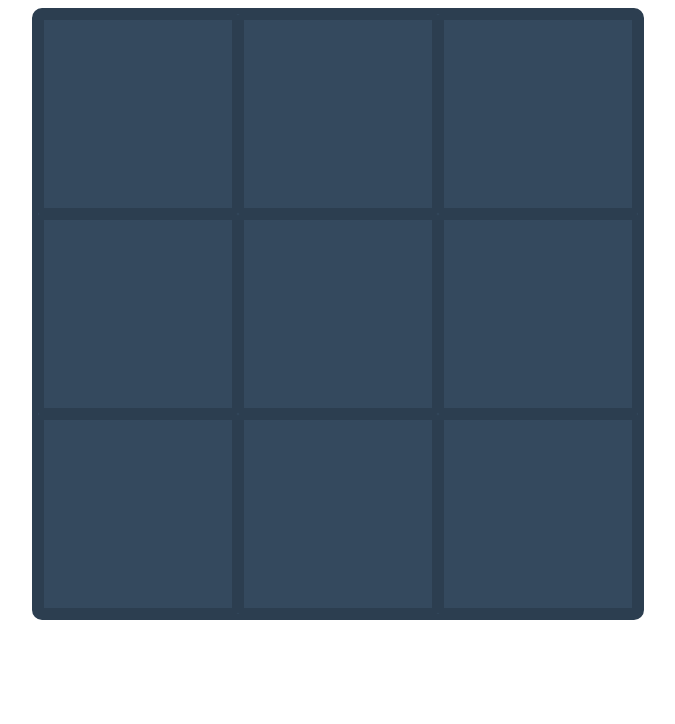
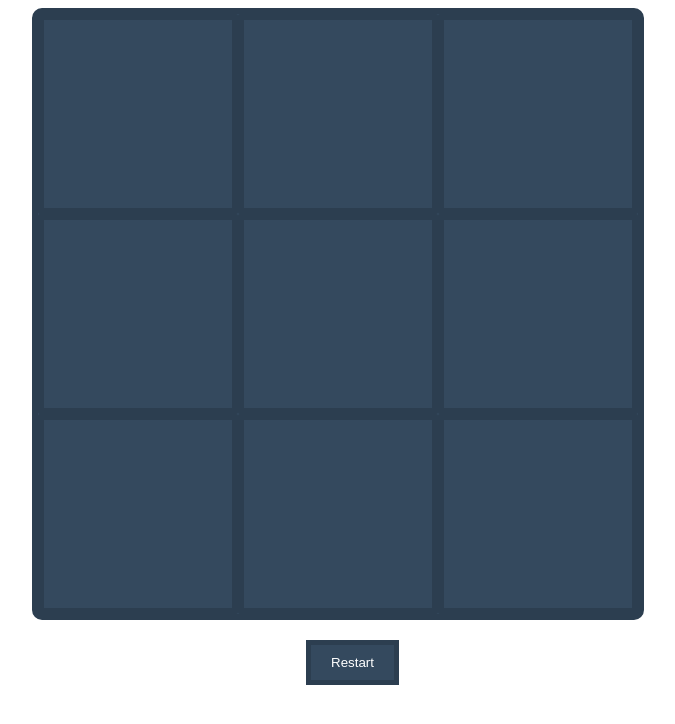
Before and after one commit to luigi20/Tic-Tac-Toe, a plain HTML site: page js/index.html in a window 1280 px wide. Shown: the whole page, without its empty margins (302-977 px from the left). Drawn offline with Linux system fonts and the light colour scheme.

Commit message:
botão de restart

```diff
--- a/js/index.html
+++ b/js/index.html
@@ -11,6 +11,12 @@
 
 <body>
     <div class="game"></div>
+    <input type="button" onclick="tic_tac_toe.restart()" value="Restart" style="  border: 5px solid #2c3e50;
+  background-color: #34495e;
+  color:white;
+  margin-top: 20px;
+margin-left: 600px;
+  padding: 10px 20px">
 </body>
 <script src="./tic_tac_toe.js"></script>
 <script>
--- a/js/tic_tac_toe.js
+++ b/js/tic_tac_toe.js
@@ -34,11 +34,29 @@ const tic_tac_toe = {
         }
         return -1;
     },
+    stylize_winner_sequence(winner_sequence) {
+        winner_sequence.forEach((position) => {
+            this
+                .container_element
+                .querySelector(`div:nth-child(${position + 1})`)
+                .classList.add('winner');
+        });
+    },
 
     start: function () {
         this.board.fill('');
         this.draw();
         this.gameover = false;
+    },
+
+    restart: function () {
+        if (this.game_is_over() || this.gameover) {
+            this.start();
+            console.log('this game has been restarted!')
+        } else if (confirm('Are you sure you want to restart this game?')) {
+            this.start();
+            console.log('this game has been restarted!')
+        }
     },
 
     make_play: function (position) {
@@ -50,6 +68,7 @@ const tic_tac_toe = {
             console.log(winning_sequences_index);
             if (winning_sequences_index >= 0) {
                 this.game_is_over();
+                this.stylize_winner_sequence(this.winning_sequences[winning_sequences_index]);
             }
             else {
                 this.simbols.change();
```
